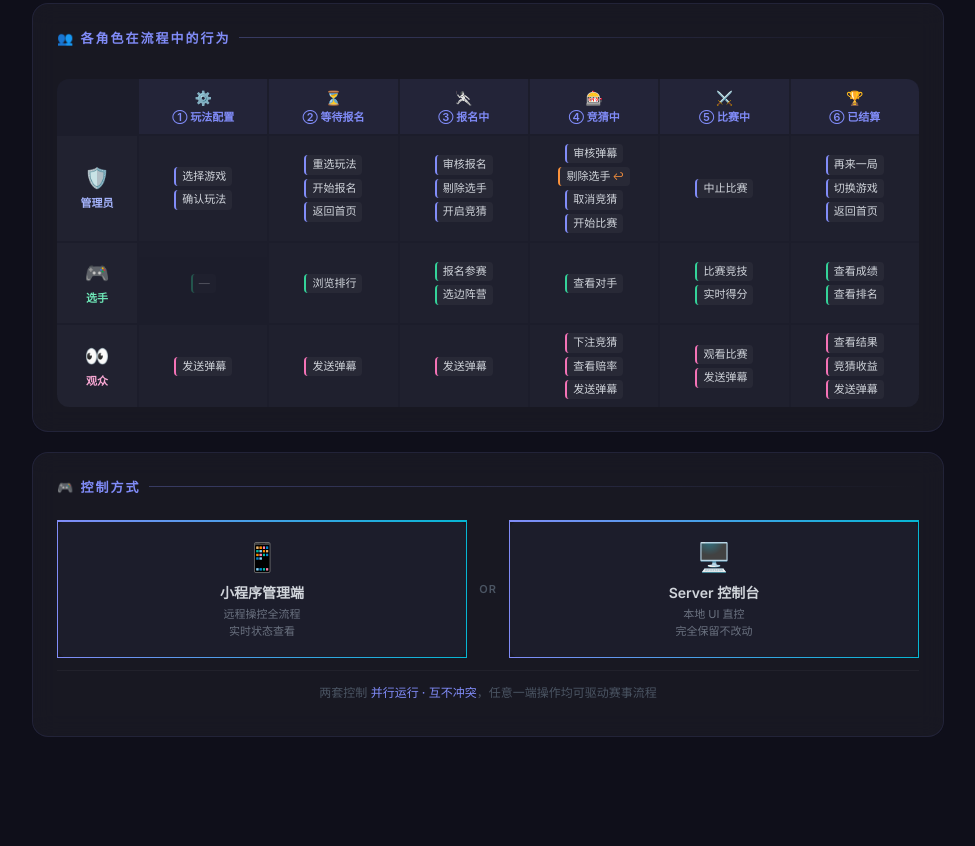
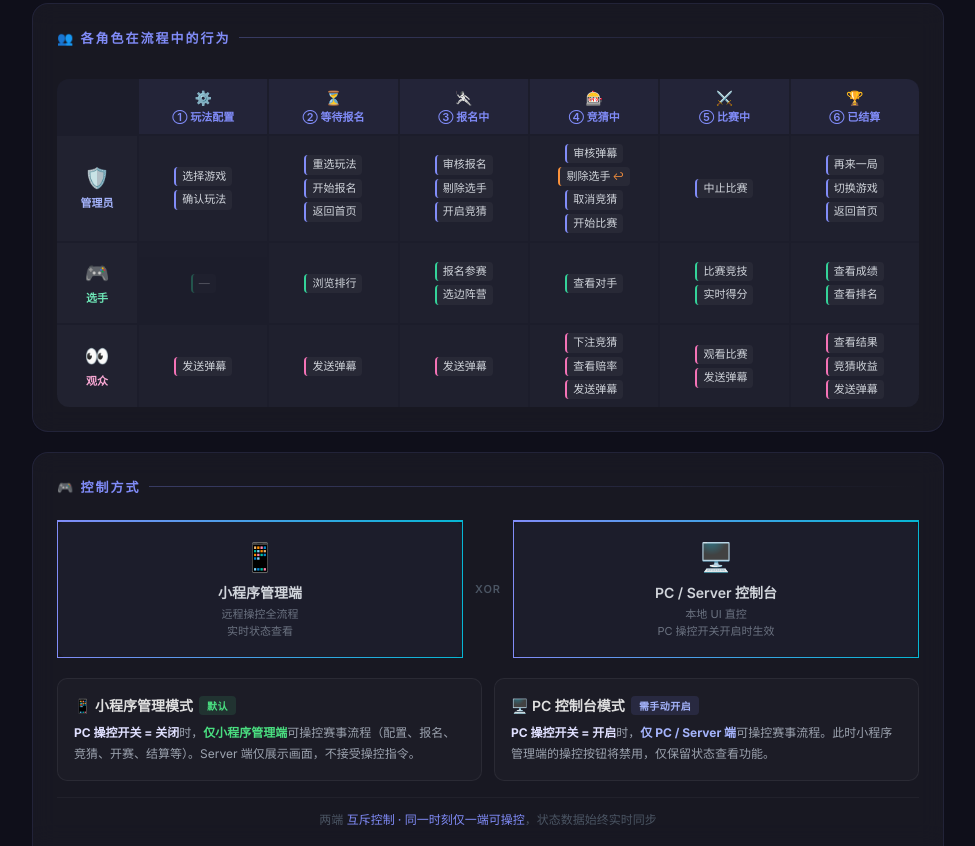
Before and after one commit to gsy315095142-ai/LumiSportSpace_Design, a plain HTML site: page web/page-event.html in a window 1280 px wide. Shown: the part 1954-2800 px from the top of the page, without its empty margins (152-1127 px from the left). Before the commit the page ends 2759 px from the top, so only its background shows below. Drawn offline with Linux system fonts and the light colour scheme.

Commit message:
需求迭代

```diff
--- a/web/page-event.html
+++ b/web/page-event.html
@@ -524,21 +524,64 @@ body::after {
 .ctrl-icon { font-size: 28px; margin-bottom: 8px; display: block; }
 .ctrl-name { font-size: 14px; font-weight: 600; color: #d1d5db; margin-bottom: 4px; }
 .ctrl-desc { font-size: 11px; color: #6b7280; line-height: 1.5; }
-.ctrl-or {
+.ctrl-sep {
   display: flex; align-items: center; justify-content: center;
   font-size: 11px; color: #4b5563; font-weight: 600;
   letter-spacing: 1px; flex-shrink: 0;
 }
 
-.footer-note {
+/* 控制模式说明 */
+.ctrl-mode-list {
+  margin-top: 20px;
+  display: grid;
+  grid-template-columns: 1fr 1fr;
+  gap: 12px;
+}
+.ctrl-mode-item {
+  background: rgba(255,255,255,0.02);
+  border: 1px solid rgba(255,255,255,0.06);
+  border-radius: 10px;
+  padding: 16px;
+}
+.ctrl-mode-item h4 {
+  font-size: 14px;
+  font-weight: 600;
+  margin-bottom: 8px;
+  display: flex;
+  align-items: center;
+  gap: 6px;
+}
+.ctrl-mode-item p {
+  font-size: 12px;
+  color: #9ca3af;
+  line-height: 1.7;
+}
+.ctrl-mode-item .mode-badge {
+  display: inline-block;
+  font-size: 10px;
+  font-weight: 700;
+  padding: 2px 8px;
+  border-radius: 4px;
+  letter-spacing: 0.5px;
+}
+.ctrl-mode-item .mode-badge.default {
+  background: rgba(74,222,128,0.12);
+  color: #4ade80;
+}
+.ctrl-mode-item .mode-badge.optional {
+  background: rgba(129,140,248,0.12);
+  color: #a5b4fc;
+}
+
+.ctrl-footer-note {
   text-align: center;
   font-size: 12px;
   color: #4b5563;
-  margin-top: 12px;
+  margin-top: 16px;
   padding: 12px;
   border-top: 1px solid rgba(255,255,255,0.04);
 }
-.footer-note span { color: #818cf8; font-weight: 500; }
+.ctrl-footer-note span { color: #818cf8; font-weight: 500; }
 
 /* ── 响应式 ── */
 @media (max-width: 700px) {
@@ -551,6 +594,7 @@ body::after {
   .flow-page-img-wrap { width: 260px; }
   .cell-action { font-size: 10px; padding: 2px 4px; }
   .matrix-header { font-size: 10px; }
+  .ctrl-mode-list { grid-template-columns: 1fr; }
 }
 </style>
 </head>
@@ -568,7 +612,7 @@ body::after {
   <div class="header">
     <div class="header-icon">🏟️</div>
     <h1>竞技大空间 · 赛事流程</h1>
-    <p>6 步生命周期 · 双端并行控制 · 三角色协同</p>
+    <p>6 步生命周期 · 双端互斥控制 · 三角色协同</p>
   </div>
 
   <!-- 赛事全流程（横向 6 步） -->
@@ -843,7 +887,7 @@ body::after {
     </div>
   </div>
 
-  <!-- 控制方式 -->
+  <!-- 控制方式（互斥） -->
   <div class="card">
     <div class="card-title">🎮 控制方式</div>
     <div class="control-row">
@@ -852,15 +896,31 @@ body::after {
         <div class="ctrl-name">小程序管理端</div>
         <div class="ctrl-desc">远程操控全流程<br>实时状态查看</div>
       </div>
-      <div class="ctrl-or">OR</div>
+      <div class="ctrl-sep">XOR</div>
       <div class="ctrl-card">
         <span class="ctrl-icon">🖥️</span>
-        <div class="ctrl-name">Server 控制台</div>
-        <div class="ctrl-desc">本地 UI 直控<br>完全保留不改动</div>
+        <div class="ctrl-name">PC / Server 控制台</div>
+        <div class="ctrl-desc">本地 UI 直控<br>PC 操控开关开启时生效</div>
       </div>
     </div>
-    <div class="footer-note">
-      两套控制 <span>并行运行 · 互不冲突</span>，任意一端操作均可驱动赛事流程
+
+    <div class="ctrl-mode-list">
+      <div class="ctrl-mode-item">
+        <h4>📱 小程序管理模式 <span class="mode-badge default">默认</span></h4>
+        <p>
+          <strong style="color:#e0e0ff;">PC 操控开关 = 关闭</strong>时，<strong style="color:#4ade80;">仅小程序管理端</strong>可操控赛事流程（配置、报名、竞猜、开赛、结算等）。Server 端仅展示画面，不接受操控指令。
+        </p>
+      </div>
+      <div class="ctrl-mode-item">
+        <h4>🖥️ PC 控制台模式 <span class="mode-badge optional">需手动开启</span></h4>
+        <p>
+          <strong style="color:#e0e0ff;">PC 操控开关 = 开启</strong>时，<strong style="color:#a5b4fc;">仅 PC / Server 端</strong>可操控赛事流程。此时小程序管理端的操控按钮将禁用，仅保留状态查看功能。
+        </p>
+      </div>
+    </div>
+
+    <div class="ctrl-footer-note">
+      两端 <span>互斥控制 · 同一时刻仅一端可操控</span>，状态数据始终实时同步
     </div>
   </div>
 
```
